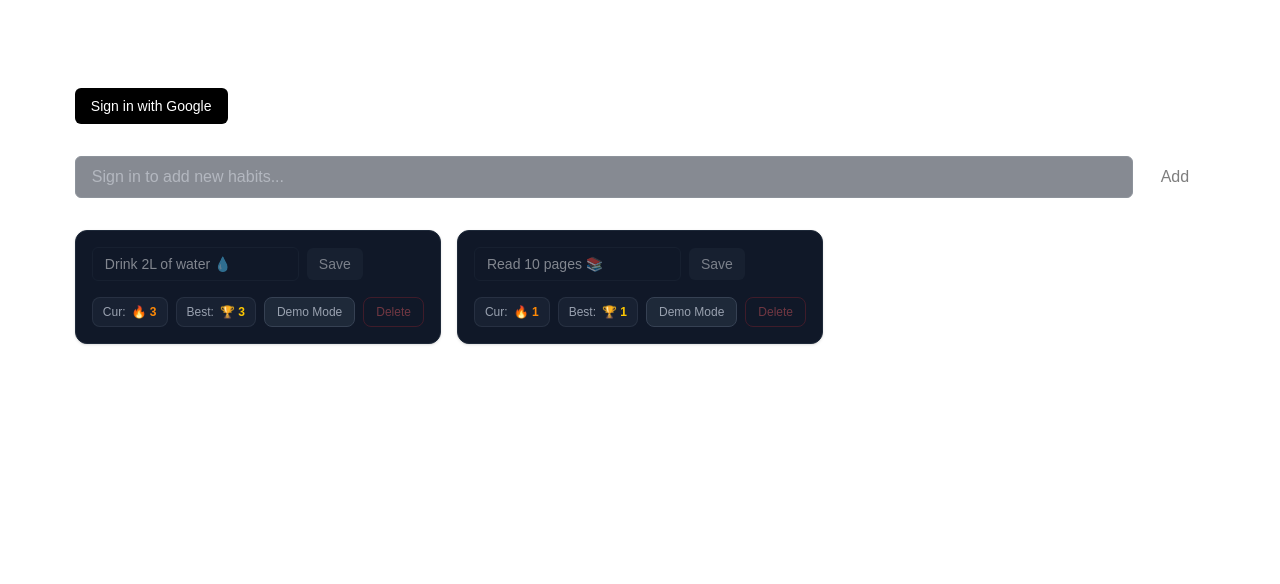
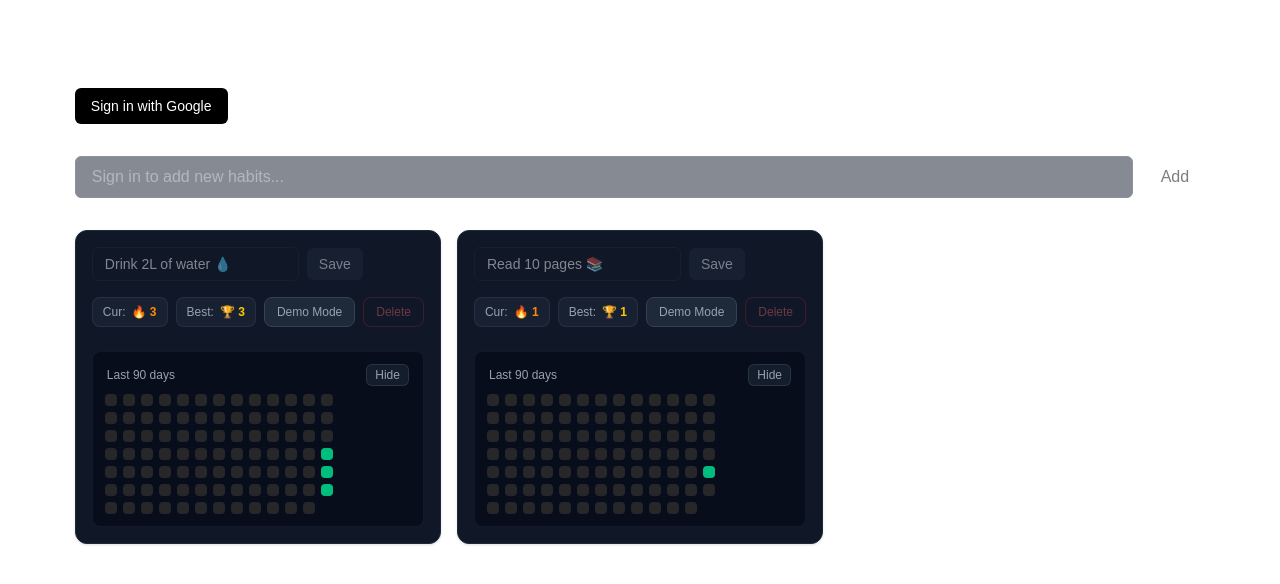
Before and after one commit to reminiscensee/habit-tracker, a Next.js app: page / in a window 1280 px wide. Shown: the top 584 px of the page. Built offline with nearby package versions, Linux system fonts and the light colour scheme; no server answers.

Commit message:
refactor: integrate HabitHeatmap into HabitList

```diff
--- a/components/HabitList.tsx
+++ b/components/HabitList.tsx
@@ -4,7 +4,7 @@ import { calculateCurrentStreak, calculateLongestStreak } from "@/lib/streaks"
 import { heatmap } from "@/lib/heatmap"
 import { SubmitButton } from "./SubmitButton"
 import { UpdateHabitForm } from "./UpdateHabitForm"
-
+import { HabitHeatmap } from "./HabitHeatmap"
 
 type HabitWithLogs = Prisma.HabitGetPayload<{
     include: { logs: true }
@@ -12,7 +12,7 @@ type HabitWithLogs = Prisma.HabitGetPayload<{
 
 export default function HabitList({ habits, isDemo }: { habits: HabitWithLogs[], isDemo: boolean }) {
     return (
-        <div className="grid grid-cols-1 md:grid-cols-2 xl:grid-cols-3 gap-4 w-full">
+        <div className="grid grid-cols-1 md:grid-cols-2 xl:grid-cols-3 gap-4 w-full items-start">
             {habits.map((habit) => {
                 const currentStreak = calculateCurrentStreak(habit.logs);
                 const longestStreak = calculateLongestStreak(habit.logs);
@@ -20,7 +20,7 @@ export default function HabitList({ habits, isDemo }: { habits: HabitWithLogs[],
 
                 return (
                     <div
-                        className="flex flex-col p-4 bg-gray-900 text-gray-100 rounded-xl border border-gray-800 shadow-sm gap-3 sm:gap-4 overflow-hidden"
+                        className="flex flex-col p-4 bg-gray-900 text-gray-100 rounded-xl border border-gray-800 shadow-sm gap-3 sm:gap-4 overflow-hidden h-fit"
                         key={habit.id}
                     >
                         <div className="w-full">
@@ -73,7 +73,7 @@ export default function HabitList({ habits, isDemo }: { habits: HabitWithLogs[],
                             </div>
                         </div>
 
-
+                        <HabitHeatmap heatmapData={heatmapData} />
                     </div>
                 )
             })}
```
